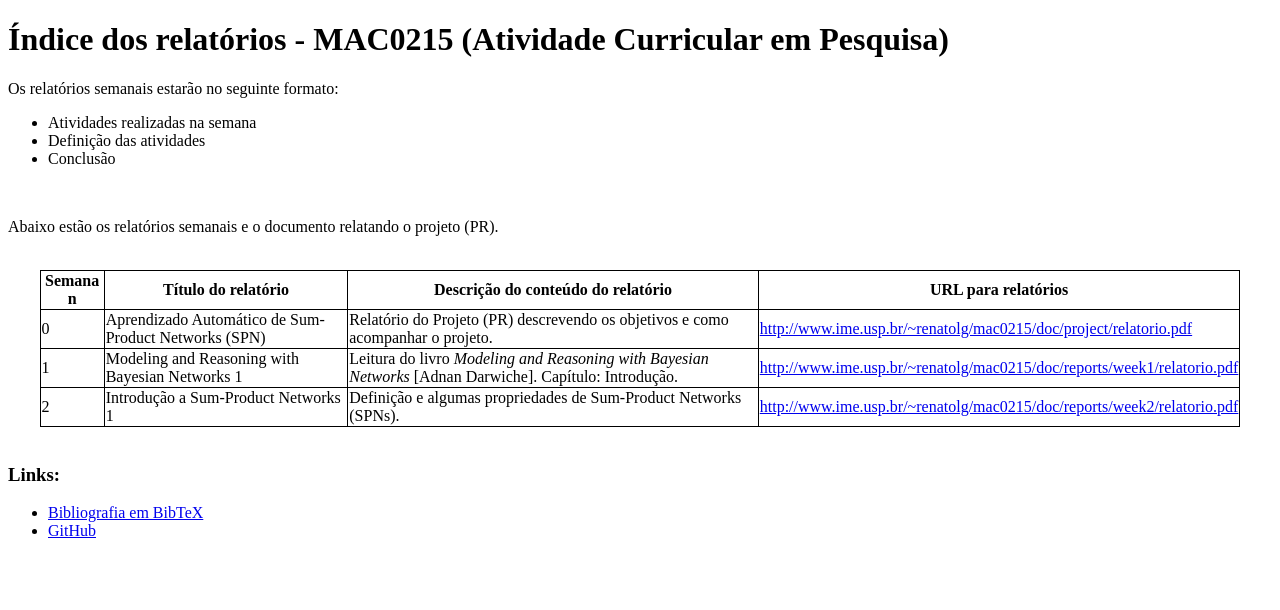
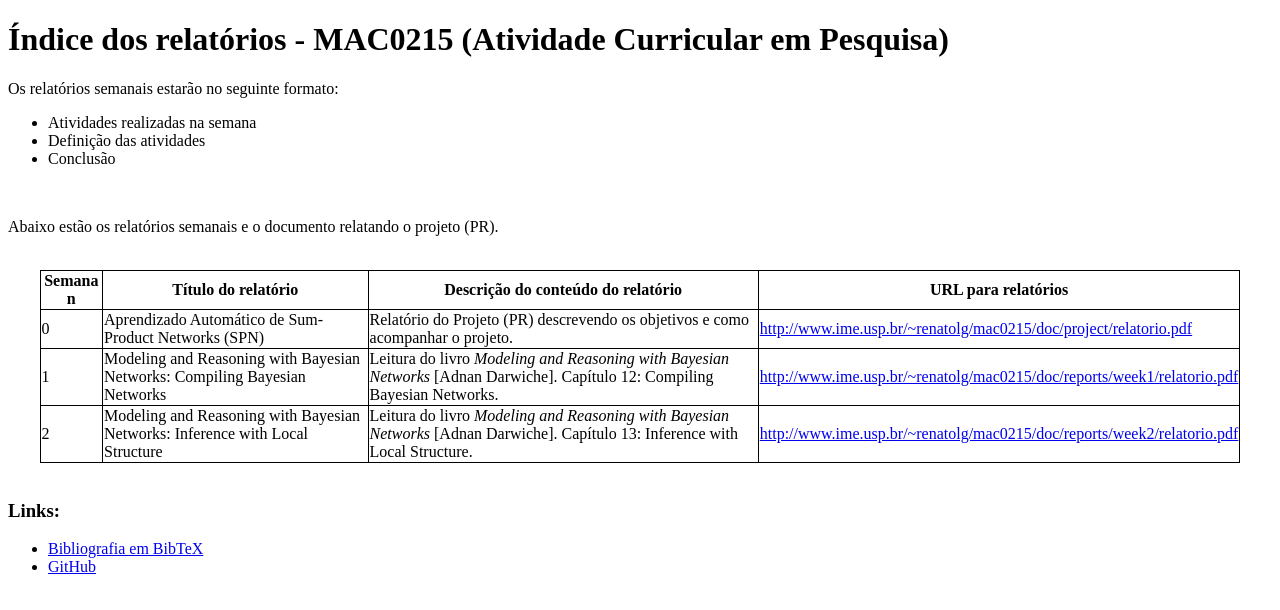
Before and after one commit to RenatoGeh/mac0215, a plain HTML site: page doc/reports/index.html in a window 1280 px wide. Drawn offline with Linux system fonts and the light colour scheme.

Commit message:
Relatórios.

```diff
--- a/doc/reports/index.html
+++ b/doc/reports/index.html
@@ -39,13 +39,13 @@ table, th, td {
   </tr>
   <tr>
     <td>1</td>
-    <td>Modeling and Reasoning with Bayesian Networks 1</td>
-    <td>Leitura do livro <i>Modeling and Reasoning with Bayesian Networks</i> [Adnan Darwiche]. Capítulo: Introdução.</td>
+    <td>Modeling and Reasoning with Bayesian Networks: Compiling Bayesian Networks</td>
+    <td>Leitura do livro <i>Modeling and Reasoning with Bayesian Networks</i> [Adnan Darwiche]. Capítulo 12: Compiling Bayesian Networks.</td>
     <td><a href="week1/relatorio.pdf">http://www.ime.usp.br/~renatolg/mac0215/doc/reports/week1/relatorio.pdf</a></td>
   <tr>
     <td>2</td>
-    <td>Introdução a Sum-Product Networks 1</td>
-    <td>Definição e algumas propriedades de Sum-Product Networks (SPNs).</td>
+    <td>Modeling and Reasoning with Bayesian Networks: Inference with Local Structure</td>
+    <td>Leitura do livro <i>Modeling and Reasoning with Bayesian Networks</i> [Adnan Darwiche]. Capítulo 13: Inference with Local Structure.</td>
     <td><a href="week2/relatorio.pdf">http://www.ime.usp.br/~renatolg/mac0215/doc/reports/week2/relatorio.pdf</a></td>
   </tr>
 </table>
```
